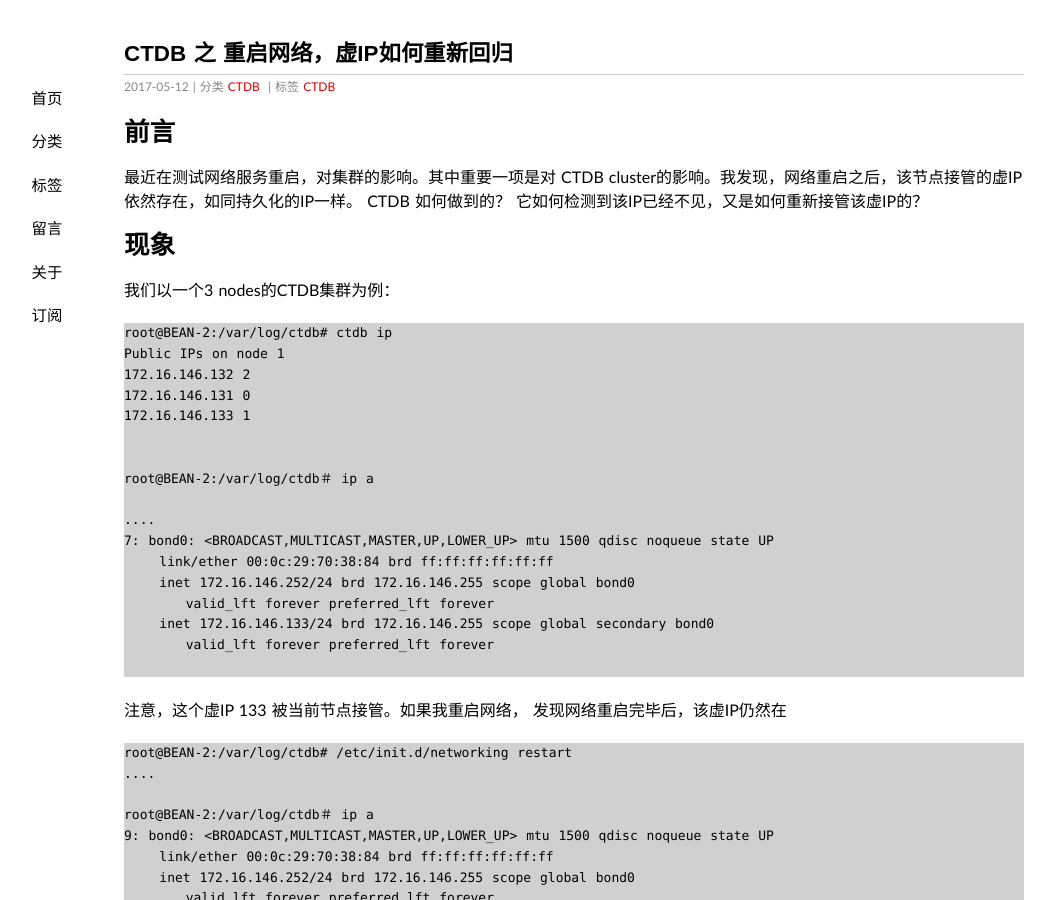
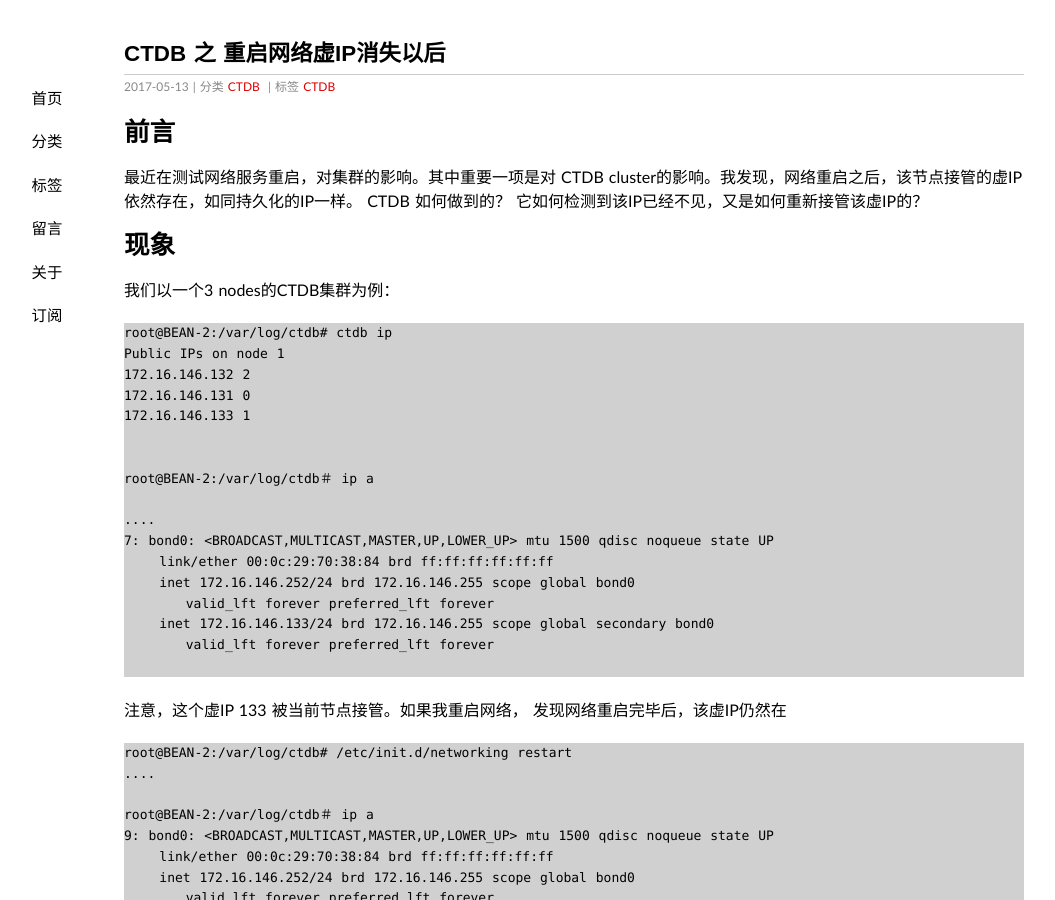
Before and after one commit to Bean-Li/Bean-Li.github.io, a Jekyll site: the page built from _posts/2017-05-13-CTDB-vip-return.md, in a window 1280 px wide and 900 px high. Shown: the whole window, without its empty margins (66-1121 px from the left). Built offline with Jekyll 4.4.1, drawn with Linux system fonts in a browser that asks for light colours; some web fonts are replaced.

Commit message:
mod vip disappear

```diff
--- a/_posts/2017-05-13-CTDB-vip-return.md
+++ b/_posts/2017-05-13-CTDB-vip-return.md
@@ -1,7 +1,7 @@
 ---
 layout: post
-title: CTDB 之 重启网络，虚IP如何重新回归
-date: 2017-05-12 21:43:40
+title: CTDB 之 重启网络虚IP消失以后
+date: 2017-05-13 12:43:40
 categories: CTDB
 tag: CTDB
 excerpt: 重启网络之后，CTDB IP会被剔除掉，但是CTDB进程会检测到这个事件，重新设置，接管该虚IP。How？
```
